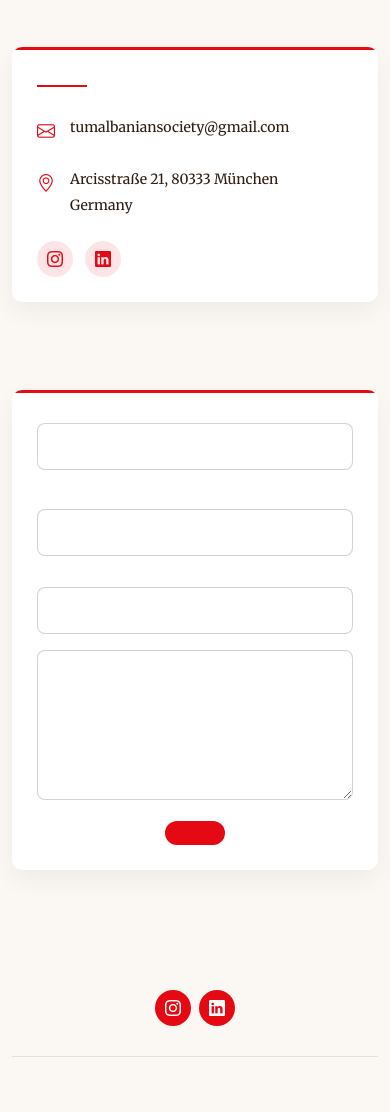
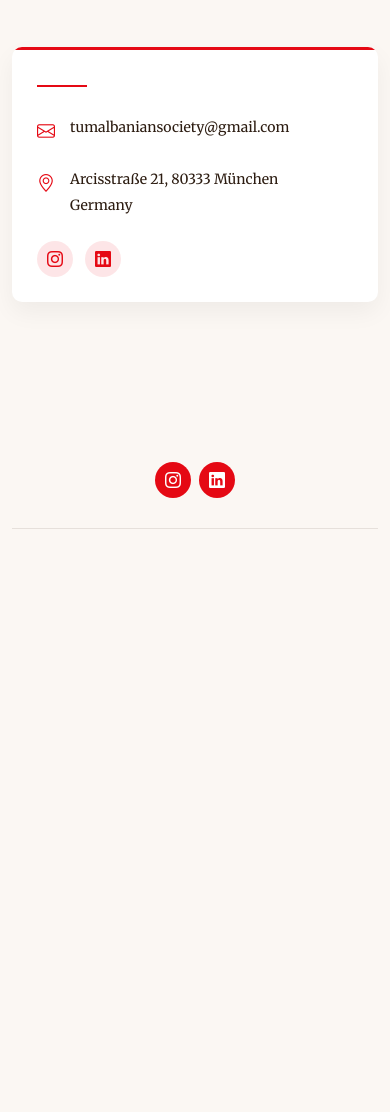
Before and after one commit to ErsjanKeri/tum-albanian-society-website, a Django app: page / in a window 390 px wide. Shown: the part 2495-3607 px from the top of the page. After the commit the page ends 3024 px from the top, so only its background shows below. Run offline with Django 5.2, Linux system fonts and the light colour scheme; data that the repository does not hold is empty; some libraries are stand-ins or nearby versions.

Commit message:
Remove email formular temporarily

```diff
--- a/main/templates/main/index.html
+++ b/main/templates/main/index.html
@@ -502,8 +502,8 @@
 		</div>
 
 		<div class="container">
-			<div class="row gy-5 gx-lg-5">
-				<div class="col-lg-4">
+			<div class="row justify-content-center">
+				<div class="col-lg-6 col-md-8">
 					<div class="contact-info">
 						<div class="contact-card">
 							{% if LANGUAGE_CODE == 'sq' %}
@@ -557,82 +557,6 @@
 						</div>
 					</div>
 				</div>
-
-				<div class="col-lg-8">
-					<div class="contact-form-wrapper">
-						<form action="{% url 'contact' %}" method="post" role="form" class="php-email-form">
-							{% csrf_token %}
-							<div class="row">
-								<div class="col-md-6 form-group">
-									{% if LANGUAGE_CODE == 'sq' %}
-									<label for="name">{{ contact.form_name_sq }}</label>
-									{% elif LANGUAGE_CODE == 'de' %}
-									<label for="name">{{ contact.form_name_de }}</label>
-									{% else %}
-									<label for="name">{{ contact.form_name_en }}</label>
-									{% endif %}
-									<input type="text" name="name" class="form-control" id="name" required>
-								</div>
-								<div class="col-md-6 form-group mt-3 mt-md-0">
-									{% if LANGUAGE_CODE == 'sq' %}
-									<label for="email">{{ contact.form_email_sq }}</label>
-									{% elif LANGUAGE_CODE == 'de' %}
-									<label for="email">{{ contact.form_email_de }}</label>
-									{% else %}
-									<label for="email">{{ contact.form_email_en }}</label>
-									{% endif %}
-									<input type="email" class="form-control" name="email" id="email" required>
-								</div>
-							</div>
-							<div class="form-group mt-3">
-								{% if LANGUAGE_CODE == 'sq' %}
-								<label for="subject">{{ contact.form_subject_sq }}</label>
-								{% elif LANGUAGE_CODE == 'de' %}
-								<label for="subject">{{ contact.form_subject_de }}</label>
-								{% else %}
-								<label for="subject">{{ contact.form_subject_en }}</label>
-								{% endif %}
-								<input type="text" class="form-control" name="subject" id="subject" required>
-							</div>
-							<div class="form-group mt-3">
-								{% if LANGUAGE_CODE == 'sq' %}
-								<label for="message">{{ contact.form_message_sq }}</label>
-								{% elif LANGUAGE_CODE == 'de' %}
-								<label for="message">{{ contact.form_message_de }}</label>
-								{% else %}
-								<label for="message">{{ contact.form_message_en }}</label>
-								{% endif %}
-								<textarea class="form-control" name="message" id="message" rows="5" required></textarea>
-							</div>
-
-							<div class="text-center">
-								{% if LANGUAGE_CODE == 'sq' %}
-								<button type="submit">{{ contact.submit_button_sq }}</button>
-								{% elif LANGUAGE_CODE == 'de' %}
-								<button type="submit">{{ contact.submit_button_de }}</button>
-								{% else %}
-								<button type="submit">{{ contact.submit_button_en }}</button>
-								{% endif %}
-							</div>
-
-							{% if messages %}
-							<div class="mt-3">
-								{% for message in messages %}
-								<div class="alert alert-{{ message.tags }}">
-									{% if LANGUAGE_CODE == 'sq' %}
-									{{ contact.success_message_sq }}
-									{% elif LANGUAGE_CODE == 'de' %}
-									{{ contact.success_message_de }}
-									{% else %}
-									{{ contact.success_message_en }}
-									{% endif %}
-								</div>
-								{% endfor %}
-							</div>
-							{% endif %}
-						</form>
-					</div>
-				</div>
 			</div>
 		</div>
 	</section>
```
